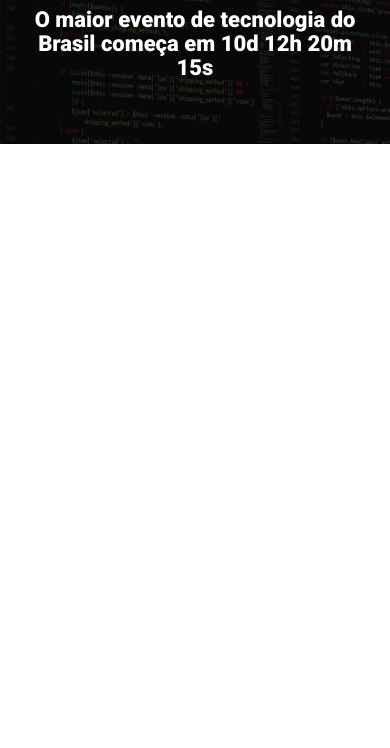
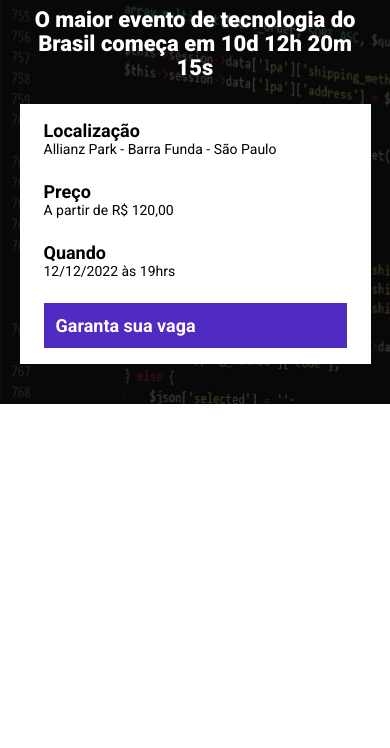
Before and after one commit to eyelexx/ebac_tech_talks, a website built with Parcel: page src/index.html in a window 390 px wide. Shown: the part 96-844 px from the top of the page. Built offline with nearby package versions, Linux system fonts and the light colour scheme.

Commit message:
Criando o Infos

```diff
--- a/src/index.html
+++ b/src/index.html
@@ -18,6 +18,25 @@
             <p class="hero__text ">
                 O maior evento de tecnologia do Brasil começa em 10d 12h 20m 15s
             </p>
+            <div class="infos-bar">
+                <ul class="infos-bar__infos">
+                    <li class="infos-bar__infos__item">
+                        <b>Localização</b>
+                        Allianz Park - Barra Funda - São Paulo
+                    </li>
+                    <li class="infos-bar__infos__item">
+                        <b>Preço</b>
+                        A partir de R$ 120,00
+                    </li>
+                    <li class="infos-bar__infos__item">
+                        <b>Quando</b>
+                        12/12/2022 às 19hrs
+                    </li>
+                </ul>
+                <a href="#" class="button button--primary">
+                    Garanta sua vaga
+                </a>
+            </div>
         </div>
     </header>
 </body>
--- /dev/null
+++ b/src/styles/components/_buttons.scss
@@ -0,0 +1,23 @@
+.button {
+    padding: 12px;
+    font-size: 18px;
+    font-weight: bold;
+    text-decoration: none;
+    text-align: center;
+    white-space: nowrap;
+
+    &--primary {
+        color: #fff;
+        background-color: #4F2AC3;
+    }
+
+    @media (max-width: 640px) {
+        display: block;
+        width: 100%;
+    }
+
+    @media (max-width: 1024px) {
+        display: flex;
+        align-items: center;
+    }
+}
--- /dev/null
+++ b/src/styles/components/_infos_bar.scss
@@ -0,0 +1,40 @@
+.infos-bar {
+    padding: 16px 24px;
+    background-color: #fff;
+    display: flex;
+    justify-content: space-between;
+
+    &__infos {
+        display: flex;
+        gap: 40px;
+
+        &__item {
+            font-size: 14px;
+            color: #000;
+
+            b {
+                color: #000;
+                font-size: 18px;
+                display: block;
+            }
+        }
+    }
+
+    @media (max-width:640px) {
+        display: block;
+
+        &__infos {
+            display: block;
+
+            &__item {
+                margin-bottom: 24px;
+            }
+        }
+    }
+
+    @media (max-width: 1024px) {
+        &__infos {
+            gap: 16px;
+        }
+    }
+}
--- a/src/styles/main.scss
+++ b/src/styles/main.scss
@@ -1,4 +1,6 @@
 @use 'hero';
+@use 'components/infos_bar';
+@use 'components/buttons';
 
 * {
     margin: 0;
@@ -6,6 +8,7 @@
     box-sizing: border-box;
     font-family: Roboto, sans-serif;
     color: #FFFFFF;
+    list-style: none;
 }
 
 .container {
```
